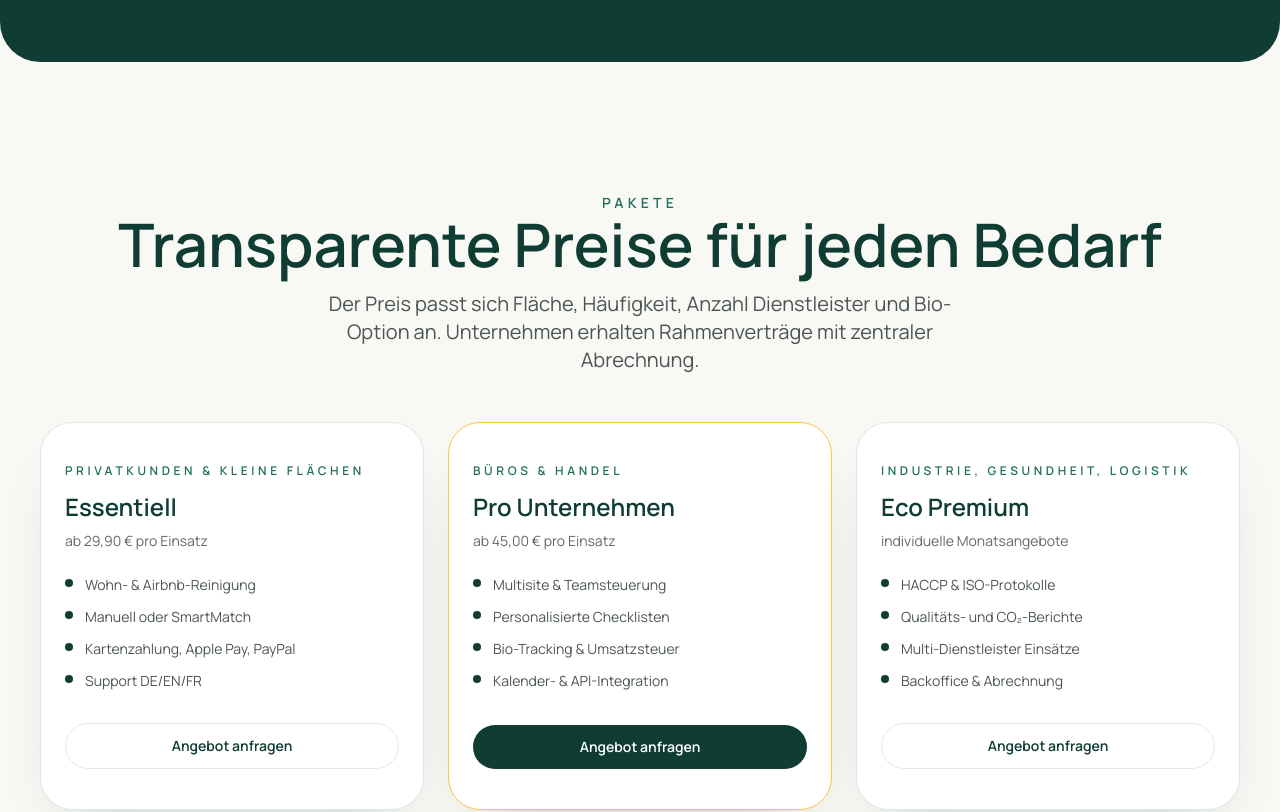
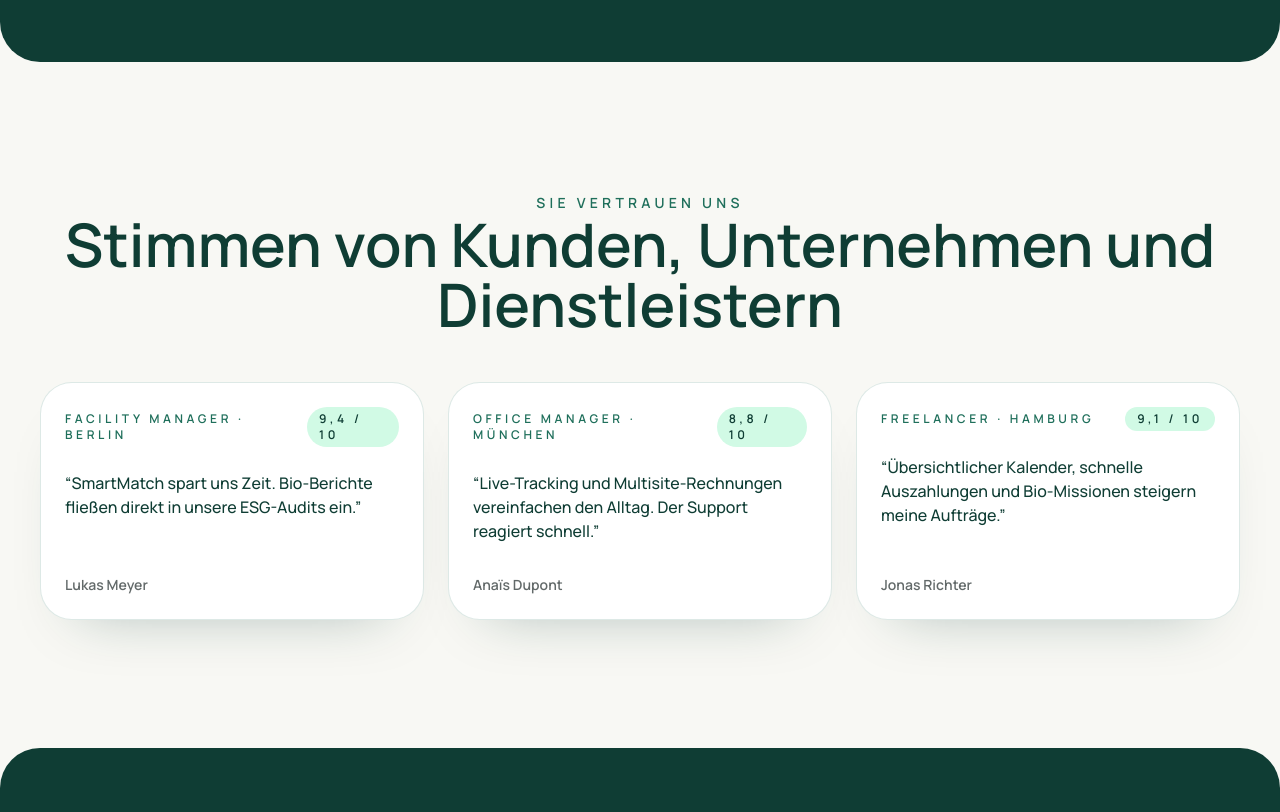
Before and after one commit to princeblack/saubio-frontend, a Next.js app: page / in a window 1280 px wide. Shown: the part 3240-4052 px from the top of the page. Built offline with nearby package versions, Linux system fonts and the light colour scheme; what world-countries would draw is missing.

Commit message:
chore: remove pricing section

```diff
--- a/src/app/page.tsx
+++ b/src/app/page.tsx
@@ -3,7 +3,6 @@ import {
   FinalCta,
   HeroSection,
   MatchingModes,
-  PricingPlans,
   ServiceGrid,
   Testimonials,
 } from '../components/landing';
@@ -19,7 +18,6 @@ export default function HomePage() {
         <AboutSection />
         <ServiceGrid />
         <MatchingModes />
-        <PricingPlans />
         <Testimonials />
         <FinalCta />
       </main>
```
